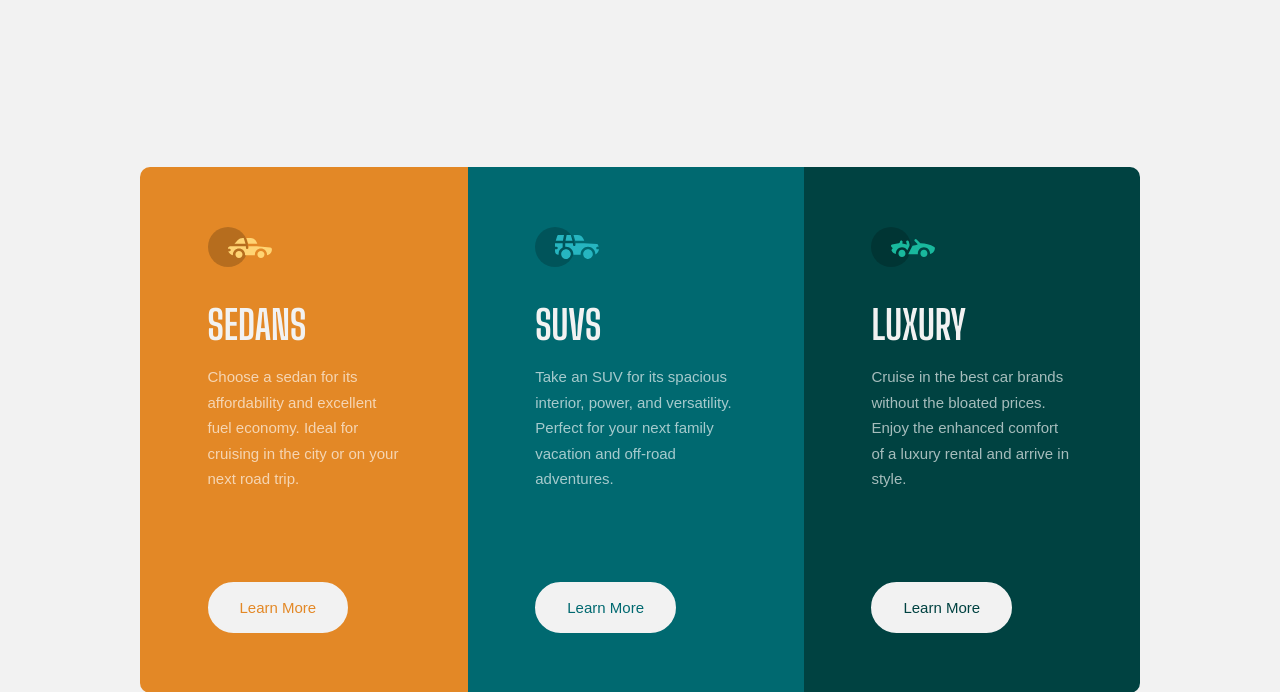
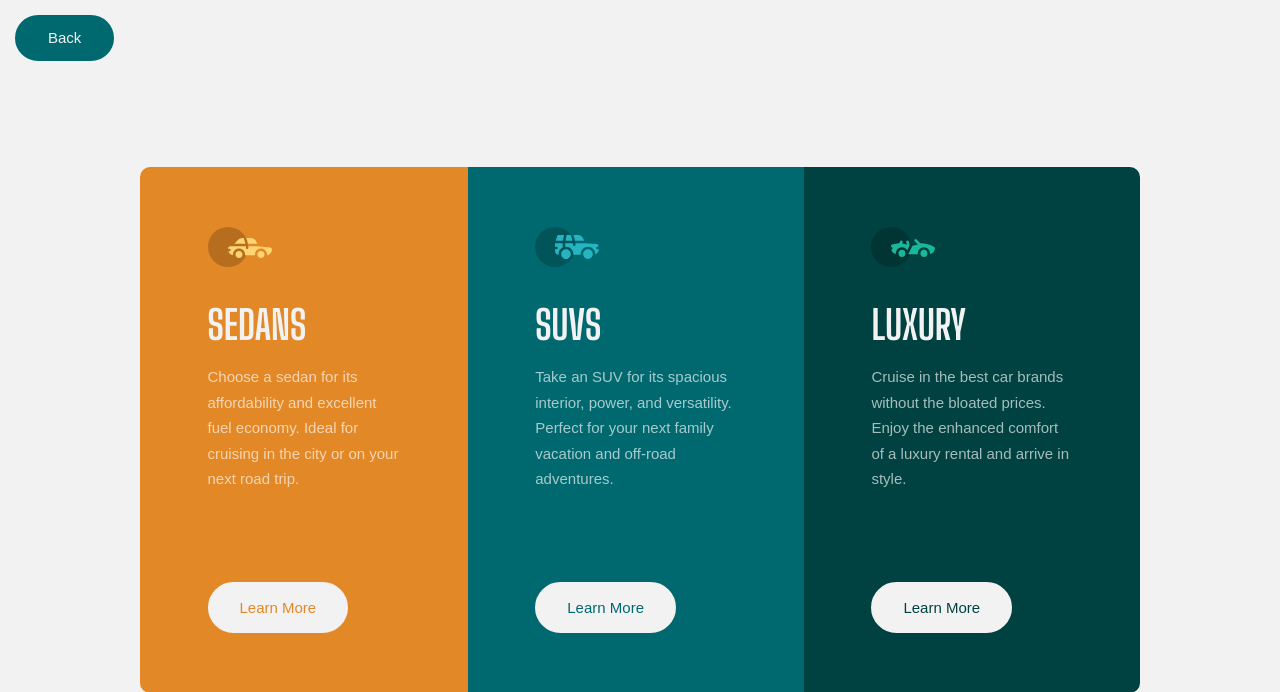
Before and after one commit to itsToko/itsToko.github.io, a PHP site: page /3-column/index.html in a window 1280 px wide. Shown: the top 692 px of the page. Run offline with PHP 8.4, Linux system fonts and the light colour scheme; some web fonts are replaced.

Commit message:
back button on 3-col page

```diff
--- a/3-column/index.html
+++ b/3-column/index.html
@@ -10,6 +10,9 @@
   <title>Frontend Mentor | 3-column preview card component</title>
 </head>
 <body>
+  <header>
+    <a class="nav__btn" href="https://itstoko.github.io/">Back</a>
+  </header>
 
   <main class="three-columns">
     <div class="container row">
--- a/3-column/main.css
+++ b/3-column/main.css
@@ -132,8 +132,27 @@ p {
     text-decoration: none;
 }
 
+.nav__btn {
+    background-color: var(--clr-primary-20);
+    padding: 0.75em 2em;
+    position: absolute;
+    left: 1em;
+    top: 1em;
+    border-radius: 200px;
+    border: 3px solid var(--clr-primary-20);
+    color: var(--clr-neutral-95);
+    text-decoration: none;
+    transition: background 250ms, color 250ms, transform 250ms;
+}
+
 .btn:hover {
     background-color: transparent;
+}
+
+.nav__btn:hover {
+    transform: scale(0.9);
+    background: transparent;
+    color: var(--clr-primary-20);
 }
 
 .col:nth-child(1) {
--- a/index.html
+++ b/index.html
@@ -22,7 +22,9 @@
         <p>
             Some more content here
         </p>
+
         <a href="3-column/index.html">3 column challenge</a>
+
     </section>
 
     <footer>
```
